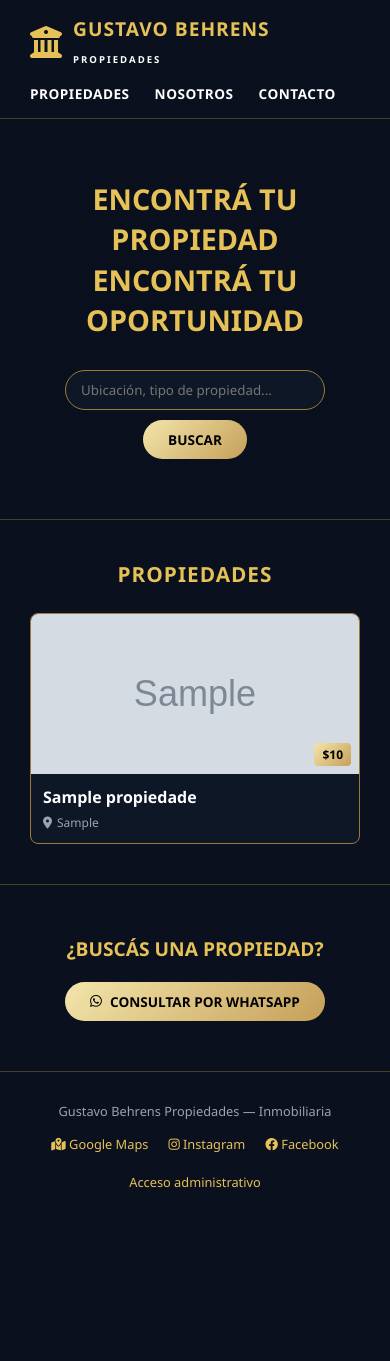
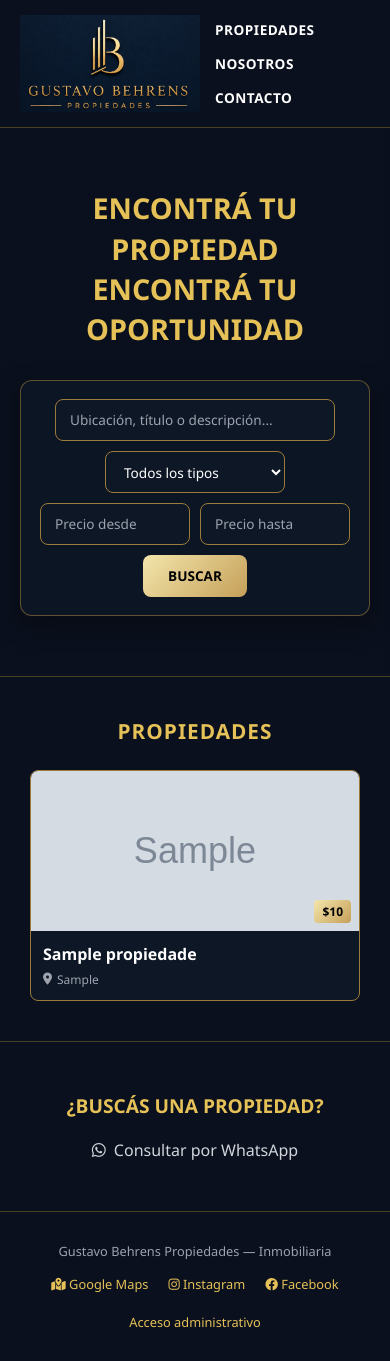
Before and after one commit to RubenPare/proyecto_inmobiliaria, a FastAPI app: page / in a window 390 px wide. Before the commit the page ends 1188 px from the top, so only its background shows below. Run offline with FastAPI, Linux system fonts and the light colour scheme; tables that the repository leaves empty hold one stand-in row (values such as "Sample post"); grey boxes marked "Sample" are stand-in pictures.

Commit message:
Actualiza pagina inmobiliaria y agrega logo

```diff
--- a/main.py
+++ b/main.py
@@ -193,12 +193,49 @@ def estado_db(db: Session = Depends(get_db)):
 # ============================================================
 
 @app.get("/api/propiedades")
-def listar_propiedades(db: Session = Depends(get_db)):
-    """Lista las propiedades activas."""
+def listar_propiedades(
+    buscar: str = "",
+    tipo: str = "",
+    precio_desde: float | None = None,
+    precio_hasta: float | None = None,
+    db: Session = Depends(get_db)
+):
+    """Lista propiedades activas con filtros."""
 
-    propiedades = db.query(Propiedad).filter(Propiedad.activo == 1).all()
+    consulta = db.query(Propiedad).filter(
+        Propiedad.activo == 1
+    )
 
-    return propiedades
+    # Búsqueda por texto
+    if buscar.strip():
+        termino = f"%{buscar.strip()}%"
+
+        consulta = consulta.filter(
+            (Propiedad.titulo.ilike(termino)) |
+            (Propiedad.tipo.ilike(termino)) |
+            (Propiedad.ubicacion.ilike(termino)) |
+            (Propiedad.descripcion.ilike(termino))
+        )
+
+    # Filtro por tipo
+    if tipo.strip():
+        consulta = consulta.filter(
+            Propiedad.tipo.ilike(tipo.strip())
+        )
+
+    # Filtro por precio mínimo
+    if precio_desde is not None:
+        consulta = consulta.filter(
+            Propiedad.precio >= precio_desde
+        )
+
+    # Filtro por precio máximo
+    if precio_hasta is not None:
+        consulta = consulta.filter(
+            Propiedad.precio <= precio_hasta
+        )
+
+    return consulta.all()
 
 @app.get("/api/propiedades/admin")
 def listar_propiedades_admin(db: Session = Depends(get_db)):
--- a/static/css/style.css
+++ b/static/css/style.css
@@ -29,34 +29,30 @@ a {
 /* ============================
    HEADER
 ============================ */
+
 header {
+    position: relative;
     display: flex;
-    justify-content: space-between;
+    justify-content: flex-end;
     align-items: center;
     padding: 15px 30px;
     border-bottom: 1px solid rgba(212, 175, 55, 0.3);
-    flex-wrap: wrap;
-    gap: 15px;
+    min-height: 110px;
 }
 
 .logo {
+    position: absolute;
+    left: 50%;
+    top: 15px;
+    transform: translateX(-50%);
     display: flex;
     align-items: center;
-    gap: 10px;
-    color: var(--text-gold);
-    font-size: 1.2rem;
-    font-weight: bold;
-    letter-spacing: 1px;
 }
 
-.logo i {
-    font-size: 2rem;
-}
-
-.logo small {
-    font-size: 0.6rem;
-    color: #ffffff;
-    letter-spacing: 2px;
+.logo img {
+    width: 240px;
+    height: auto;
+    display: block;
 }
 
 nav {
@@ -77,7 +73,6 @@ nav a {
 nav a:hover {
     color: var(--text-gold);
 }
-
 /* ============================
    HERO / BUSCADOR
 ============================ */
@@ -99,32 +94,71 @@ nav a:hover {
 .buscador {
     display: flex;
     justify-content: center;
+    align-items: center;
     gap: 10px;
     flex-wrap: wrap;
+    max-width: 1100px;
+    margin: 0 auto;
+    padding: 18px;
+    background: rgba(14, 23, 38, 0.85);
+    border: 1px solid rgba(155, 123, 56, 0.6);
+    border-radius: 12px;
+    box-shadow: 0 8px 25px rgba(0, 0, 0, 0.35);
 }
 
-.buscador input {
-    padding: 10px 15px;
-    border-radius: 20px;
+.buscador input,
+.buscador select {
+    height: 42px;
+    padding: 10px 14px;
+    border-radius: 8px;
     border: 1px solid var(--gold-border);
     background-color: var(--card-bg);
     color: #fff;
-    min-width: 260px;
+    outline: none;
+    font-size: 0.85rem;
 }
 
-.buscador button,
-.btn-whatsapp {
+.buscador input::placeholder {
+    color: #9ca3af;
+}
+
+.buscador input:focus,
+.buscador select:focus {
+    border-color: var(--text-gold);
+    box-shadow: 0 0 0 2px rgba(229, 193, 88, 0.15);
+}
+
+.buscador input[type="text"] {
+    width: 280px;
+}
+
+.buscador input[type="number"] {
+    width: 150px;
+}
+
+.buscador select {
+    width: 180px;
+    cursor: pointer;
+}
+
+.buscador button {
+    height: 42px;
+    padding: 10px 25px;
+    border-radius: 8px;
     background: var(--gold-gradient);
     color: #000;
     border: none;
-    padding: 10px 25px;
-    border-radius: 20px;
     font-weight: bold;
     cursor: pointer;
     text-transform: uppercase;
     font-size: 0.85rem;
+    transition: 0.3s;
 }
 
+.buscador button:hover {
+    transform: translateY(-1px);
+    box-shadow: 0 5px 15px rgba(0, 0, 0, 0.35);
+}
 /* ============================
    PROPIEDADES
 ============================ */
@@ -149,7 +183,35 @@ nav a:hover {
     margin: 0 auto;
 }
 
-@media (max-width: 600px) {
+/* ============================
+   PANTALLAS CHICAS
+============================ */
+
+@media (max-width: 900px) {
+
+    /* Header */
+    header {
+        position: relative;
+        justify-content: space-between;
+        min-height: auto;
+        padding: 15px 20px;
+        gap: 15px;
+    }
+
+    .logo {
+        position: static;
+        transform: none;
+    }
+
+    .logo img {
+        width: 180px;
+    }
+
+    nav {
+        gap: 15px;
+    }
+
+    /* Propiedades */
     .prop-grid {
         grid-template-columns: 1fr;
     }
--- a/static/js/buscar.js
+++ b/static/js/buscar.js
@@ -1,16 +1,114 @@
-// Captura el submit del formulario de búsqueda
-document.getElementById('form-buscar').addEventListener('submit', function (e) {
+// =========================================================
+// BUSCADOR Y FILTROS DE PROPIEDADES
+// =========================================================
+
+document.getElementById('form-buscar').addEventListener('submit', async function (e) {
     e.preventDefault();
 
     const termino = document.getElementById('input-buscar').value.trim();
+    const tipo = document.getElementById('filtro-tipo').value;
+    const precioDesde = document.getElementById('precio-desde').value;
+    const precioHasta = document.getElementById('precio-hasta').value;
 
-    if (termino === '') {
-        alert('Ingresá una ubicación o tipo de propiedad para buscar.');
+    const parametros = new URLSearchParams();
+
+    if (termino !== '') {
+        parametros.append('buscar', termino);
+    }
+
+    if (tipo !== '') {
+        parametros.append('tipo', tipo);
+    }
+
+    if (precioDesde !== '') {
+        parametros.append('precio_desde', precioDesde);
+    }
+
+    if (precioHasta !== '') {
+        parametros.append('precio_hasta', precioHasta);
+    }
+
+    try {
+
+        const respuesta = await fetch(
+            `/api/propiedades?${parametros.toString()}`
+        );
+
+        if (!respuesta.ok) {
+            throw new Error('No se pudieron buscar las propiedades.');
+        }
+
+        const propiedades = await respuesta.json();
+
+        mostrarResultados(propiedades);
+
+    } catch (error) {
+
+        console.error(error);
+
+        alert('Ocurrió un error al realizar la búsqueda.');
+    }
+});
+
+
+// =========================================================
+// MOSTRAR RESULTADOS
+// =========================================================
+
+function mostrarResultados(propiedades) {
+
+    const contenedor = document.querySelector('.prop-grid');
+
+    if (!contenedor) {
         return;
     }
 
-    // TODO: reemplazar por una llamada real al backend (ej: /api/propiedades?q=termino)
-    // cuando se conecte la búsqueda a la base de datos.
-    console.log('Buscando:', termino);
-    alert('Buscando propiedades para: "' + termino + '"');
-});
+    contenedor.innerHTML = '';
+
+    if (propiedades.length === 0) {
+
+        contenedor.innerHTML = `
+            <p class="sin-resultados">
+                No encontramos propiedades que coincidan con tu búsqueda.
+            </p>
+        `;
+
+        return;
+    }
+
+    propiedades.forEach(propiedad => {
+
+        const tarjeta = document.createElement('a');
+
+        tarjeta.href = `/propiedad/${propiedad.id}`;
+        tarjeta.className = 'prop-card';
+
+        tarjeta.innerHTML = `
+            <div class="prop-img-container">
+
+                <img
+                    src="${propiedad.imagen_url || 'https://via.placeholder.com/300x200'}"
+                    alt="${propiedad.tipo}"
+                >
+
+                <span class="prop-price">
+                    $${Number(propiedad.precio).toLocaleString('es-AR')}
+                </span>
+
+            </div>
+
+            <div class="prop-info">
+
+                <h5>${propiedad.titulo}</h5>
+
+                <p>
+                    <i class="fa-solid fa-location-dot"></i>
+                    ${propiedad.ubicacion}
+                </p>
+
+            </div>
+        `;
+
+        contenedor.appendChild(tarjeta);
+    });
+}
--- a/templates/index.html
+++ b/templates/index.html
@@ -12,9 +12,8 @@
     <!-- HEADER -->
     <header>
         <div class="logo">
-            <i class="fa-solid fa-building-columns"></i>
-            <span>GUSTAVO BEHRENS<br><small>PROPIEDADES</small></span>
-        </div>
+    <img src="/static/img/logo.png" alt="Gustavo Behrens Propiedades">
+</div>
         <nav>
             <a href="#propiedades">Propiedades</a>
             <a href="#nosotros">Nosotros</a>
@@ -26,9 +25,41 @@
     <section class="hero">
         <h1>Encontrá tu propiedad<br>Encontrá tu oportunidad</h1>
         <form class="buscador" id="form-buscar">
-            <input type="text" id="input-buscar" placeholder="Ubicación, tipo de propiedad...">
-            <button type="submit" id="btn-buscar">Buscar</button>
-        </form>
+
+    <input
+        type="text"
+        id="input-buscar"
+        placeholder="Ubicación, título o descripción..."
+    >
+
+    <select id="filtro-tipo">
+        <option value="">Todos los tipos</option>
+        <option value="Casa">Casa</option>
+        <option value="Departamento">Departamento</option>
+        <option value="Terreno">Terreno</option>
+        <option value="Campo">Campo</option>
+        <option value="Local">Local</option>
+    </select>
+
+    <input
+        type="number"
+        id="precio-desde"
+        placeholder="Precio desde"
+        min="0"
+    >
+
+    <input
+        type="number"
+        id="precio-hasta"
+        placeholder="Precio hasta"
+        min="0"
+    >
+
+    <button type="submit" id="btn-buscar">
+        Buscar
+    </button>
+
+</form>
     </section>
 
     <!-- PROPIEDADES DESTACADAS -->
```
Also changed, not shown: static/css/propiedad.css (+48 -19 lines), static/img/logo.png (added).
